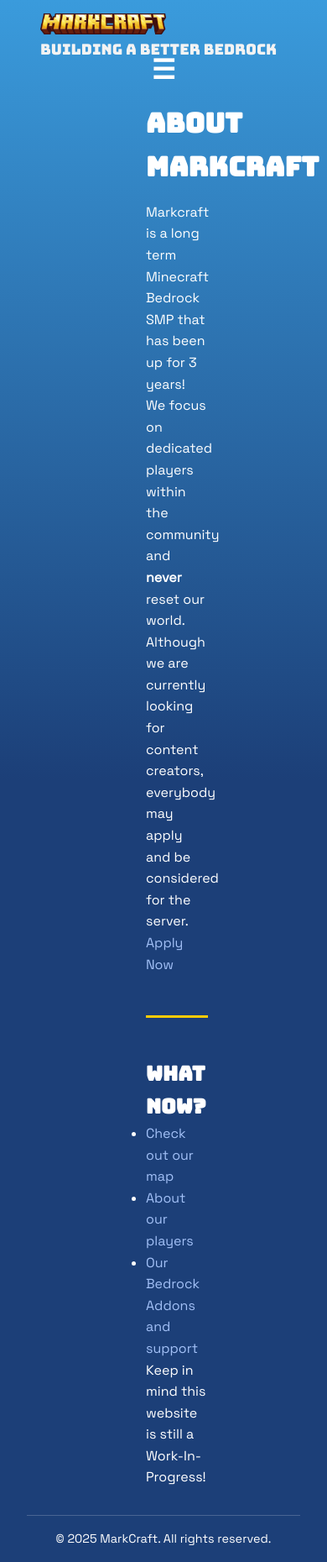
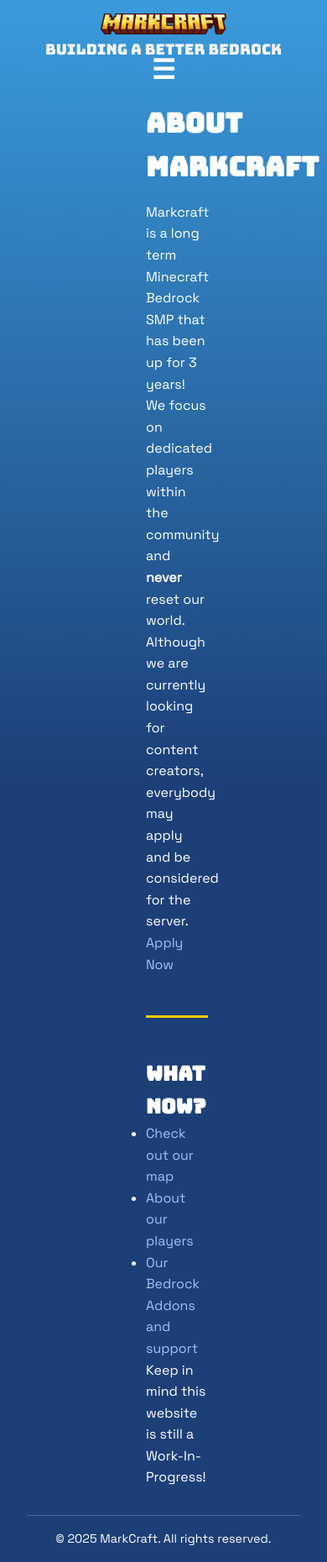
Before and after one commit to AdriMark/markcraft, a Jekyll site: the page built from index.md, in a window 390 px wide. Shown: the whole page at 84% size. Built offline with Jekyll 4.4.1, drawn with Linux system fonts in a browser that asks for light colours; comment, search, counter and statistics services are not loaded.

Commit message:
mobile ui5

```diff
--- a/assets/css/style.css
+++ b/assets/css/style.css
@@ -55,13 +55,13 @@
   position: relative;
 }
 
-/* Mobile adjustments */
 @media (max-width: 768px) {
   .header-inner {
     flex-direction: column;
-    align-items: flex-start;
+    align-items: center;  /* Change from flex-start to center */
     justify-content: center;
     gap: 0.3rem; /* space between logo and subtitle */
+    text-align: center;  /* Add this to center subtitle text */
   }
 
   header img {
@@ -74,12 +74,14 @@
     margin: 0;
     font-size: 1.1rem;
     white-space: normal; /* allow wrapping */
+    text-align: center;  /* Add this to center subtitle text */
   }
 
   .menu-toggle {
     position: fixed;    /* Changed from absolute to fixed */
     top: 1.5rem;
-  right: 1.5rem;
+    right: 1.5rem;      /* keep hamburger on the right */
+    left: auto;         /* reset left to avoid conflicts */
     font-size: 2rem;
     background: none;
     border: none;
@@ -94,18 +96,16 @@
     box-shadow: none;   /* Remove any box-shadow */
   }
 
-@media (max-width: 768px) {
   .menu-toggle {
     display: block;
   }
-}
-
 
   header {
-    text-align: left;
+    text-align: center;  /* Center header text */
     padding: 1rem 1rem;
   }
 }
+
 
 
 /* Layout */
```
Lines whose indentation alone changed are shown as unchanged.
